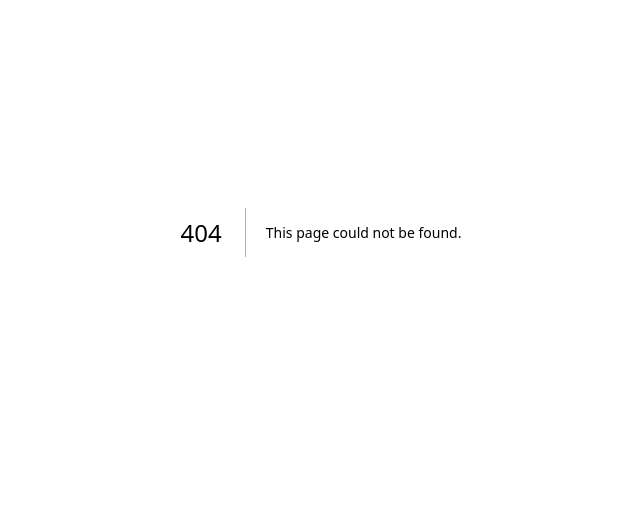
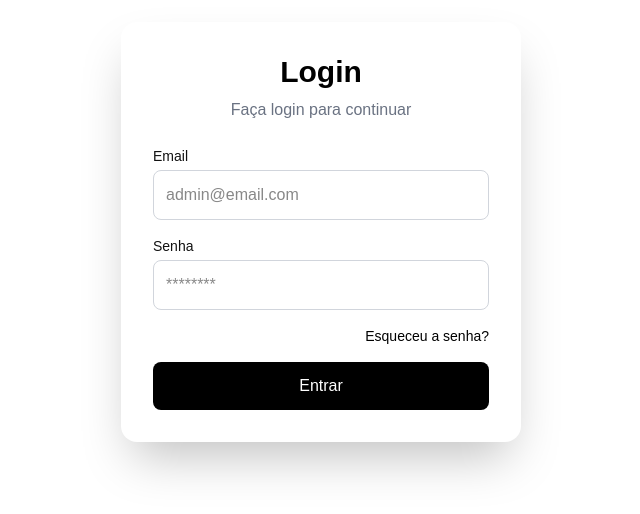
Before and after one commit to formocosta/frontend, a Next.js app: page /backoffice/login in a window 1280 px wide. Before the commit this address had no page. Shown: the part 168-682 px from the top of the page, without its empty margins (319-959 px from the left). Built offline with nearby package versions, Linux system fonts and the light colour scheme.

Commit message:
login: email + senha in black and white

```diff
--- /dev/null
+++ b/src/app/backoffice/login/page.tsx
@@ -0,0 +1,60 @@
+export default function BackofficeLoginPage() {
+  return (
+    <main className="min-h-screen flex items-center justify-center bg-primary-green">
+      <div className="w-[400px] bg-primary-white p-8 rounded-2xl shadow-2xl">
+
+        <h1 className="text-3xl font-bold text-center text-primary-red mb-2">
+          Login
+        </h1>
+
+        <p className="text-center text-gray-500 mb-6">
+          Faça login para continuar
+        </p>
+
+        <form className="space-y-4">
+
+          <div>
+            <label className="block mb-1 text-sm font-medium">
+              Email
+            </label>
+
+            <input
+              type="email"
+              placeholder="admin@email.com"
+              className="w-full border border-gray-300 rounded-lg p-3 outline-none focus:border-primary-green"
+            />
+          </div>
+
+          <div>
+            <label className="block mb-1 text-sm font-medium">
+              Senha
+            </label>
+
+            <input
+              type="password"
+              placeholder="********"
+              className="w-full border border-gray-300 rounded-lg p-3 outline-none focus:border-primary-green"
+            />
+          </div>
+
+          <div className="flex justify-end">
+            <button
+              type="button"
+              className="text-sm text-primary-red hover:underline"
+            >
+              Esqueceu a senha?
+            </button>
+          </div>
+
+          <button
+            type="submit"
+            className="w-full bg-primary-red text-white p-3 rounded-lg font-medium hover:opacity-90 transition"
+          >
+            Entrar
+          </button>
+
+        </form>
+      </div>
+    </main>
+  );
+}
--- a/src/app/backoffice/page.tsx
+++ /dev/null
@@ -1,3 +0,0 @@
-export default function Dashboard() {
-    return (<div>Dashboard</div>)
-}
--- a/src/assets/styles/globals.css
+++ b/src/assets/styles/globals.css
@@ -1,22 +1,24 @@
 @import "tailwindcss";
 
 :root {
-  --background: #e43939;
-  --foreground: #171717;
+  --background: #ffffff;
+  --foreground: #111111;
+
+  --primary-red: #000000;
+  --primary-green: #ffffff;
+  --primary-white: #ffffff;
 }
 
 @theme inline {
   --color-background: var(--background);
   --color-foreground: var(--foreground);
+
+  --color-primary-red: var(--primary-red);
+  --color-primary-green: var(--primary-green);
+  --color-primary-white: var(--primary-white);
+
   --font-sans: var(--font-geist-sans);
   --font-mono: var(--font-geist-mono);
-}
-
-@media (prefers-color-scheme: dark) {
-  :root {
-    --background: #0a0a0a;
-    --foreground: #12bc42;
-  }
 }
 
 body {
```
